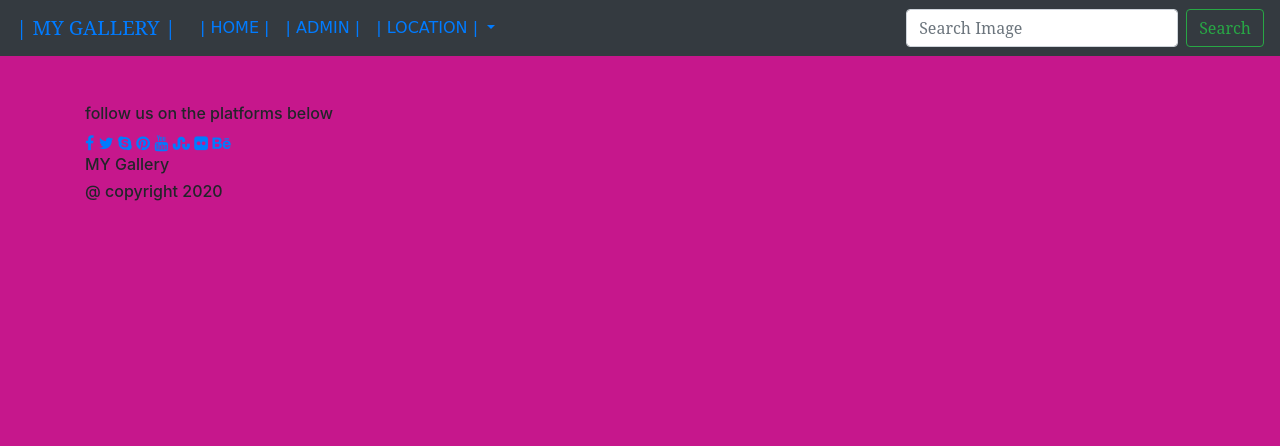
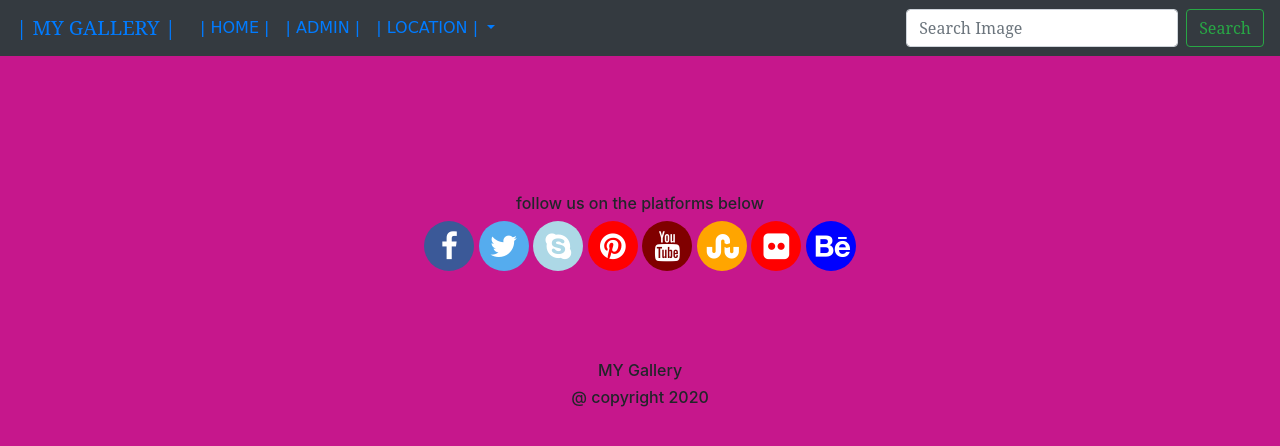
Before and after one commit to mishael254/photo-gallery, a Django app: page / in a window 1280 px wide. Shown: the top 446 px of the page. Run offline with Django 3.2, Linux system fonts and the light colour scheme; data that the repository does not hold is empty; some libraries are stand-ins or nearby versions; some web fonts are replaced.

Commit message:
create a new styling for a div class called socials

```diff
--- a/static/css/baseimages.css
+++ b/static/css/baseimages.css
@@ -11,3 +11,56 @@
      font-size: 20px;
      font-family: 'Abel', sans-serif;
    }
+
+.socials {
+    text-align: center;
+    padding: 90px
+  }
+
+
+.fa {
+    padding: 10px;
+    font-size: 30px;
+    width: 50px;
+    text-align:center;
+    text-decoration: none;
+    border-radius: 100%;
+  }
+.fa:hover {
+    opacity: 0.7;
+  }
+.fa-facebook {
+    background: #3B5998;
+    color: white;
+  }
+.fa-twitter {
+    background: #55ACEE;
+    color: white;
+  }
+.fa-behance {
+    background:blue;
+    color: white
+  }
+.fa-youtube {
+    background: maroon;
+    color: white
+  }
+.fa-pinterest {
+    background: red;
+    color: white;
+  }
+.fa-skype {
+    background: lightblue;
+    color: white;
+  }
+.fa-flickr  {
+    background:red;
+    color:white;
+  }
+.fa-stumbleupon {
+    background: orange;
+    color: white;
+  }
+h6 {
+  text-align: center;
+}
```
